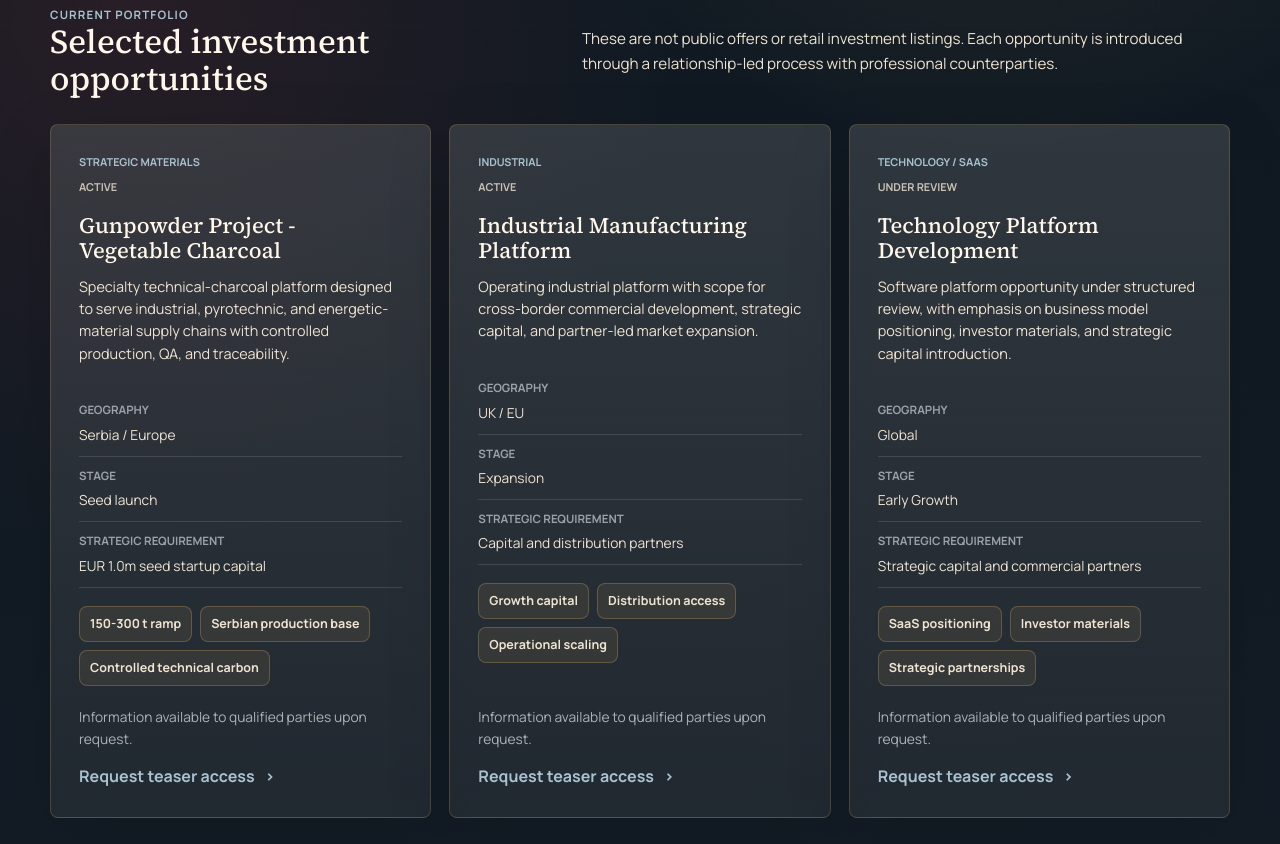
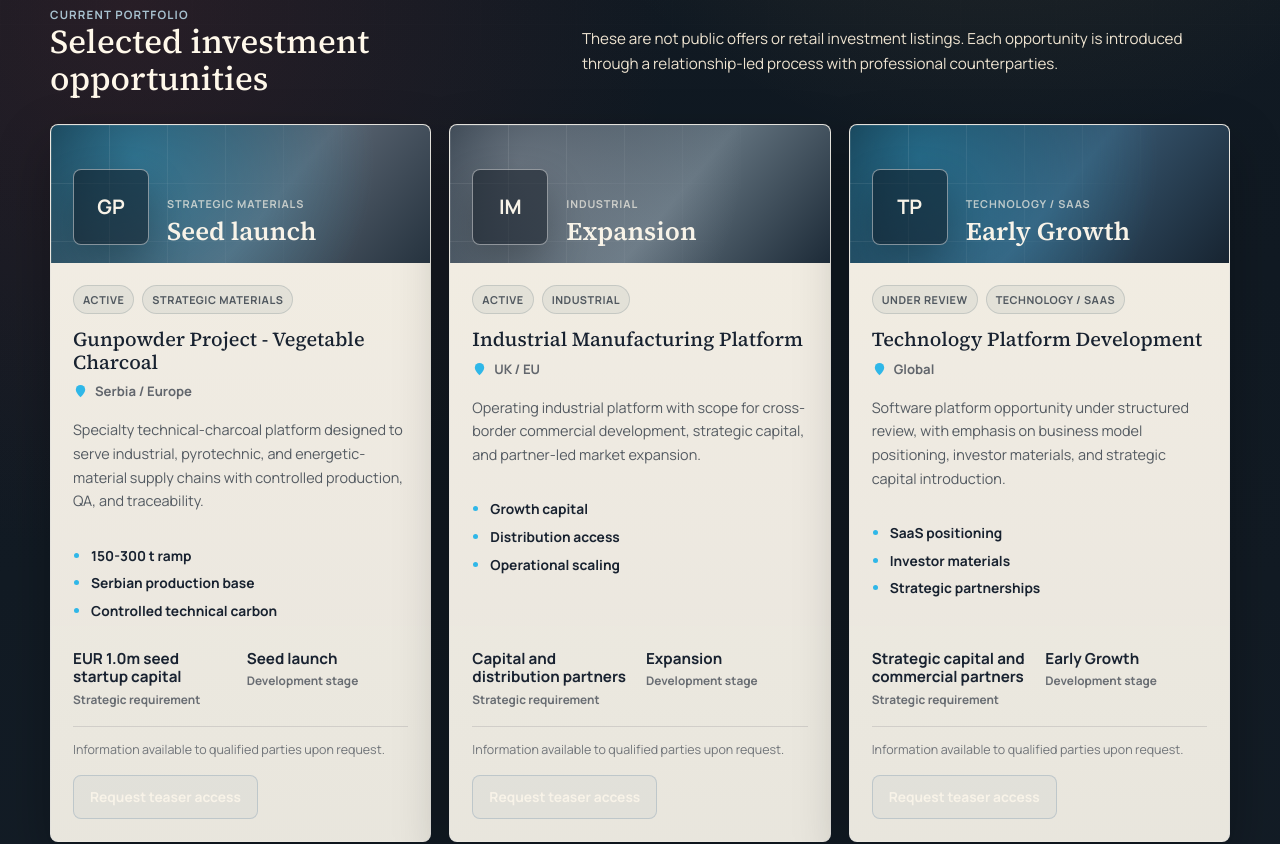
Before and after one commit to davimont62-maker/Invest-Forward-website, a Next.js app: page /opportunities in a window 1280 px wide. Shown: the part 360-1204 px from the top of the page. Built offline with nearby package versions, Linux system fonts and the light colour scheme.

Commit message:
Refresh opportunities teaser cards

```diff
--- a/src/app/opportunities/page.tsx
+++ b/src/app/opportunities/page.tsx
@@ -14,6 +14,8 @@ const opportunities = [
     stage: "Seed launch",
     status: "Active",
     requirement: "EUR 1.0m seed startup capital",
+    visual: "materials",
+    monogram: "GP",
     summary:
       "Specialty technical-charcoal platform designed to serve industrial, pyrotechnic, and energetic-material supply chains with controlled production, QA, and traceability.",
     focus: ["150-300 t ramp", "Serbian production base", "Controlled technical carbon"],
@@ -26,6 +28,8 @@ const opportunities = [
     stage: "Expansion",
     status: "Active",
     requirement: "Capital and distribution partners",
+    visual: "industrial",
+    monogram: "IM",
     summary:
       "Operating industrial platform with scope for cross-border commercial development, strategic capital, and partner-led market expansion.",
     focus: ["Growth capital", "Distribution access", "Operational scaling"],
@@ -38,6 +42,8 @@ const opportunities = [
     stage: "Early Growth",
     status: "Under Review",
     requirement: "Strategic capital and commercial partners",
+    visual: "technology",
+    monogram: "TP",
     summary:
       "Software platform opportunity under structured review, with emphasis on business model positioning, investor materials, and strategic capital introduction.",
     focus: ["SaaS positioning", "Investor materials", "Strategic partnerships"],
@@ -75,29 +81,54 @@ export default function OpportunitiesPage() {
 
             <div className="portfolio-grid">
               {opportunities.map((opportunity) => (
-                <article key={opportunity.title} className="portfolio-card">
-                  <div className="card-topline">
+                <article key={opportunity.title} className="portfolio-card opportunity-teaser-card">
+                  <div className={`opportunity-visual opportunity-visual-${opportunity.visual}`}>
+                    <div className="opportunity-monogram">{opportunity.monogram}</div>
+                    <div className="opportunity-visual-copy">
                       <span>{opportunity.sector}</span>
+                      <strong>{opportunity.stage}</strong>
+                    </div>
+                  </div>
+
+                  <div className="opportunity-card-body">
+                    <div className="opportunity-status-row">
                       <span>{opportunity.status}</span>
+                      <span>{opportunity.sector}</span>
                     </div>
                     <h2>{opportunity.title}</h2>
+                    <div className="opportunity-location">
+                      <svg viewBox="0 0 16 16" aria-hidden="true">
+                        <path d="M8 14s5-4.4 5-8A5 5 0 0 0 3 6c0 3.6 5 8 5 8Z" />
+                        <circle cx="8" cy="6" r="1.7" />
+                      </svg>
+                      <span>{opportunity.geography}</span>
+                    </div>
                     <p>{opportunity.summary}</p>
-                  <dl className="teaser-details">
-                    <div><dt>Geography</dt><dd>{opportunity.geography}</dd></div>
-                    <div><dt>Stage</dt><dd>{opportunity.stage}</dd></div>
-                    <div><dt>Strategic requirement</dt><dd>{opportunity.requirement}</dd></div>
-                  </dl>
-                  <div className="focus-list">
+
+                    <ul className="opportunity-focus-list">
                       {opportunity.focus.map((item) => (
-                      <span key={item}>{item}</span>
+                        <li key={item}>{item}</li>
                       ))}
+                    </ul>
+
+                    <div className="opportunity-facts">
+                      <div>
+                        <strong>{opportunity.requirement}</strong>
+                        <span>Strategic requirement</span>
                       </div>
+                      <div>
+                        <strong>{opportunity.stage}</strong>
+                        <span>Development stage</span>
+                      </div>
+                    </div>
+
                     <p className="confidential-note">
                       Information available to qualified parties upon request.
                     </p>
-                  <a className="text-link" href={opportunity.href}>
+                    <a className="btn btn-secondary btn-card" href={opportunity.href}>
                       Request teaser access
                     </a>
+                  </div>
                 </article>
               ))}
             </div>
--- a/styles.css
+++ b/styles.css
@@ -989,6 +989,213 @@ button {
   border-color: rgba(201, 165, 97, 0.48);
 }
 
+.opportunity-teaser-card {
+  min-height: 0;
+  padding: 0;
+  overflow: hidden;
+  border-color: rgba(199, 205, 214, 0.18);
+  background:
+    linear-gradient(180deg, rgba(248, 243, 232, 0.98), rgba(242, 238, 229, 0.96));
+  color: var(--paper-ink);
+  box-shadow: 0 22px 54px rgba(0, 0, 0, 0.28);
+}
+
+.opportunity-teaser-card:hover {
+  border-color: rgba(47, 183, 232, 0.48);
+  box-shadow: 0 28px 70px rgba(0, 0, 0, 0.32);
+}
+
+.opportunity-visual {
+  position: relative;
+  display: grid;
+  grid-template-columns: auto minmax(0, 1fr);
+  gap: 18px;
+  align-items: end;
+  min-height: 138px;
+  padding: 22px 22px 18px;
+  isolation: isolate;
+  overflow: hidden;
+}
+
+.opportunity-visual::before,
+.opportunity-visual::after {
+  content: "";
+  position: absolute;
+  inset: 0;
+  z-index: -1;
+}
+
+.opportunity-visual::before {
+  background:
+    linear-gradient(120deg, rgba(13, 21, 29, 0.08), transparent 30%),
+    radial-gradient(circle at 20% 22%, rgba(47, 183, 232, 0.34), transparent 18rem),
+    linear-gradient(135deg, rgba(18, 49, 74, 0.94), rgba(88, 111, 127, 0.42));
+}
+
+.opportunity-visual::after {
+  background:
+    linear-gradient(90deg, rgba(255, 255, 255, 0.16) 1px, transparent 1px),
+    linear-gradient(rgba(255, 255, 255, 0.13) 1px, transparent 1px);
+  background-size: 58px 58px;
+  mask-image: linear-gradient(115deg, rgba(0, 0, 0, 0.72), transparent 76%);
+}
+
+.opportunity-visual-materials::before {
+  background:
+    radial-gradient(circle at 22% 24%, rgba(47, 183, 232, 0.44), transparent 15rem),
+    linear-gradient(130deg, #15212c, #596471 58%, #26333f);
+}
+
+.opportunity-visual-industrial::before {
+  background:
+    radial-gradient(circle at 18% 28%, rgba(199, 205, 214, 0.36), transparent 14rem),
+    linear-gradient(130deg, #172431, #61717d 58%, #1d2b38);
+}
+
+.opportunity-visual-technology::before {
+  background:
+    radial-gradient(circle at 18% 24%, rgba(47, 183, 232, 0.42), transparent 15rem),
+    linear-gradient(130deg, #101c27, #37566f 54%, #172431);
+}
+
+.opportunity-monogram {
+  display: grid;
+  place-items: center;
+  width: 76px;
+  aspect-ratio: 1;
+  border: 1px solid rgba(255, 255, 255, 0.46);
+  border-radius: 8px;
+  background: rgba(13, 21, 29, 0.52);
+  box-shadow: 0 18px 42px rgba(0, 0, 0, 0.24);
+  color: #f8f3e8;
+  font-size: 1.25rem;
+  font-weight: 800;
+  letter-spacing: 0;
+}
+
+.opportunity-visual-copy {
+  display: grid;
+  gap: 5px;
+  min-width: 0;
+  color: #f8f3e8;
+}
+
+.opportunity-visual-copy span {
+  color: rgba(248, 243, 232, 0.7);
+  font-size: 0.68rem;
+  font-weight: 800;
+  letter-spacing: 0.08em;
+  text-transform: uppercase;
+}
+
+.opportunity-visual-copy strong {
+  max-width: 14rem;
+  font-family: var(--font-display), Georgia, serif;
+  font-size: clamp(1.25rem, 2vw, 1.68rem);
+  font-weight: 600;
+  line-height: 1.05;
+}
+
+.opportunity-card-body {
+  display: flex;
+  flex: 1;
+  flex-direction: column;
+  padding: 22px;
+}
+
+.opportunity-status-row {
+  display: flex;
+  flex-wrap: wrap;
+  gap: 8px;
+  margin-bottom: 14px;
+}
+
+.opportunity-status-row span {
+  display: inline-flex;
+  align-items: center;
+  min-height: 26px;
+  padding: 5px 9px;
+  border: 1px solid rgba(18, 49, 74, 0.14);
+  border-radius: 999px;
+  background: rgba(18, 49, 74, 0.06);
+  color: rgba(24, 34, 48, 0.72);
+  font-size: 0.68rem;
+  font-weight: 800;
+  letter-spacing: 0.05em;
+  text-transform: uppercase;
+}
+
+.portfolio-card .opportunity-card-body h2 {
+  margin-bottom: 8px;
+  color: var(--paper-ink);
+  font-size: clamp(1.18rem, 1.55vw, 1.46rem);
+  line-height: 1.14;
+}
+
+.opportunity-location {
+  display: inline-flex;
+  align-items: center;
+  gap: 7px;
+  margin-bottom: 16px;
+  color: rgba(24, 34, 48, 0.66);
+  font-size: 0.82rem;
+  font-weight: 700;
+}
+
+.opportunity-location svg {
+  width: 15px;
+  height: 15px;
+  fill: #2fb7e8;
+}
+
+.opportunity-card-body > p:not(.confidential-note) {
+  color: rgba(24, 34, 48, 0.72);
+  font-size: 0.9rem;
+  line-height: 1.65;
+}
+
+.opportunity-focus-list {
+  display: grid;
+  gap: 7px;
+  margin: 18px 0 0;
+  padding-left: 18px;
+  color: var(--paper-ink);
+  font-size: 0.86rem;
+  font-weight: 750;
+  line-height: 1.5;
+}
+
+.opportunity-focus-list li::marker {
+  color: #2fb7e8;
+}
+
+.opportunity-facts {
+  display: grid;
+  grid-template-columns: 1fr 1fr;
+  gap: 12px;
+  margin-top: auto;
+  padding-top: 28px;
+}
+
+.opportunity-facts div {
+  min-width: 0;
+}
+
+.opportunity-facts strong {
+  display: block;
+  color: var(--paper-ink);
+  font-size: 0.95rem;
+  line-height: 1.22;
+}
+
+.opportunity-facts span {
+  display: block;
+  margin-top: 4px;
+  color: rgba(24, 34, 48, 0.62);
+  font-size: 0.74rem;
+  font-weight: 700;
+}
+
 .portfolio-card h2 {
   margin-bottom: 14px;
   font-size: clamp(1.2rem, 1.72vw, 1.62rem);
@@ -1024,6 +1231,23 @@ button {
 .portfolio-card .confidential-note {
   margin-top: auto;
   padding-top: 20px;
+}
+
+.opportunity-card-body .confidential-note {
+  margin: 16px 0 0;
+  padding-top: 14px;
+  border-top: 1px solid rgba(24, 34, 48, 0.12);
+  color: rgba(24, 34, 48, 0.58);
+  font-size: 0.78rem;
+  line-height: 1.45;
+}
+
+.btn-card {
+  width: fit-content;
+  min-height: 40px;
+  margin-top: 16px;
+  padding: 9px 13px;
+  color: var(--paper-ink);
 }
 
 .opportunity-access-section {
@@ -2560,6 +2784,26 @@ input::placeholder {
     grid-template-columns: 1fr;
   }
 
+  .opportunity-visual {
+    min-height: 120px;
+    padding: 18px;
+  }
+
+  .opportunity-monogram {
+    width: 64px;
+    font-size: 1.08rem;
+  }
+
+  .opportunity-card-body {
+    padding: 18px;
+  }
+
+  .opportunity-facts {
+    grid-template-columns: 1fr;
+    gap: 10px;
+    padding-top: 22px;
+  }
+
   .track-metrics {
     grid-template-columns: 1fr;
   }
```
Lines whose indentation alone changed are shown as unchanged.
